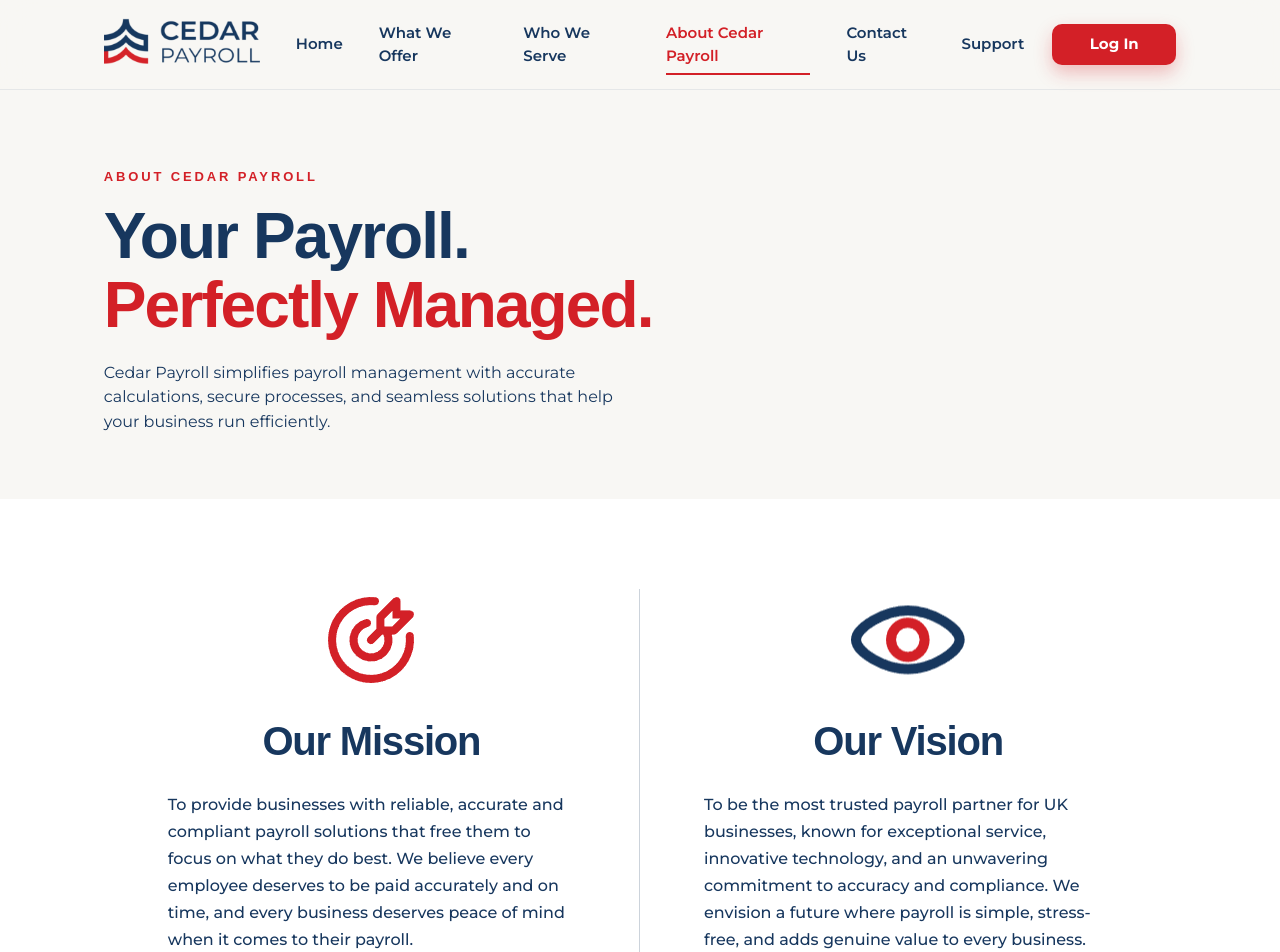
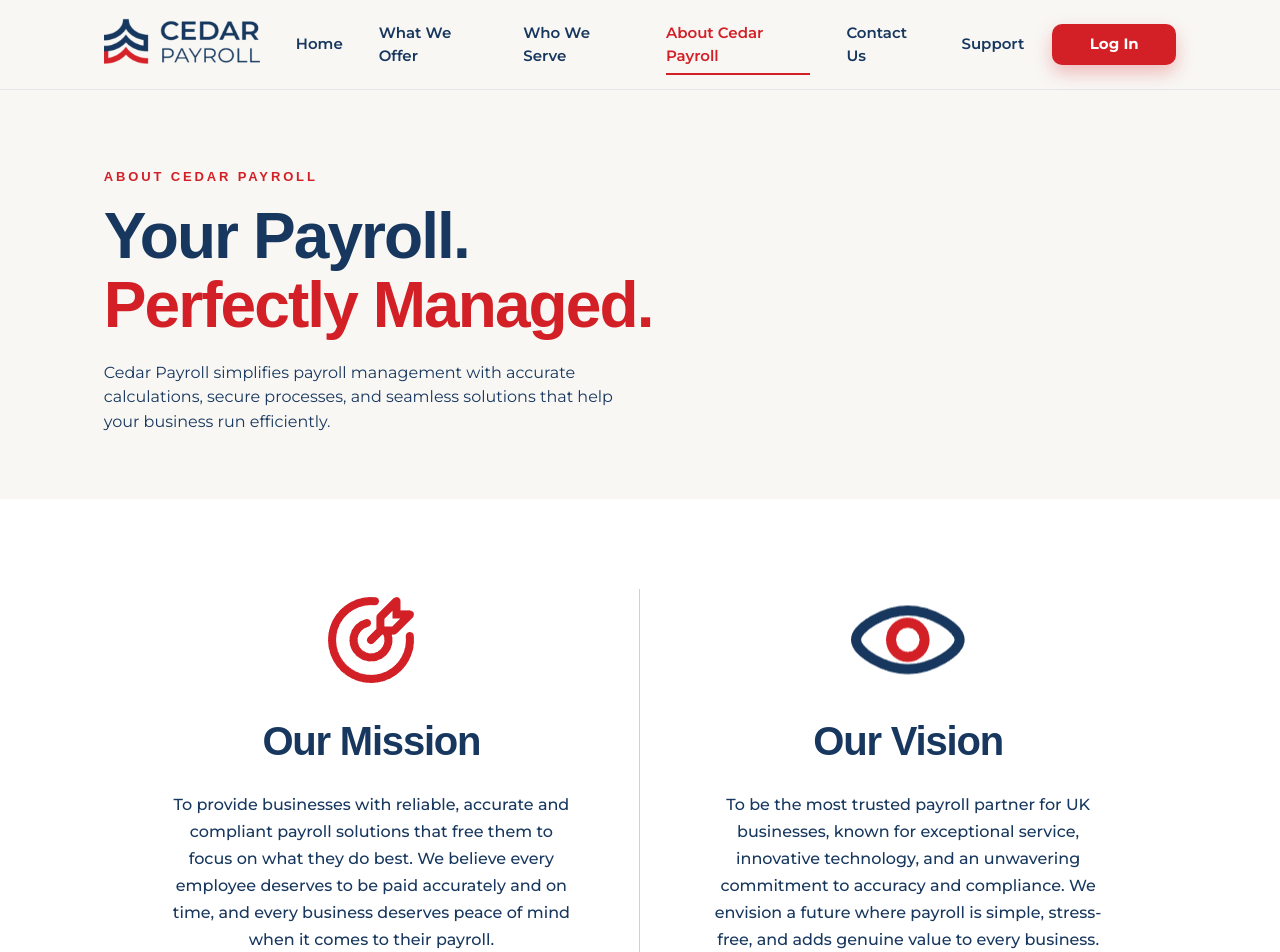
Before and after one commit to its-malaika16/cedar-payroll-frontend, a React (Vite) app: page /about in a window 1280 px wide. Shown: the top 952 px of the page. Built offline with nearby package versions, Linux system fonts and the light colour scheme; a web font is replaced by a local one.

Commit message:
Centre mission and vision body text

```diff
--- a/site/components/About/vision-mission-section.css
+++ b/site/components/About/vision-mission-section.css
@@ -45,13 +45,14 @@
 }
 
 .mission-description {
-  margin: 0;
+  margin: 0 auto;
   width: 100%;
+  max-width: 34em;
   color: var(--primary);
   font-size: clamp(16px, 1.15vw, 18px);
   line-height: 1.7;
   font-weight: 500;
-  text-align: left;
+  text-align: center;
 }
 
 @media (max-width: 800px) {
```
